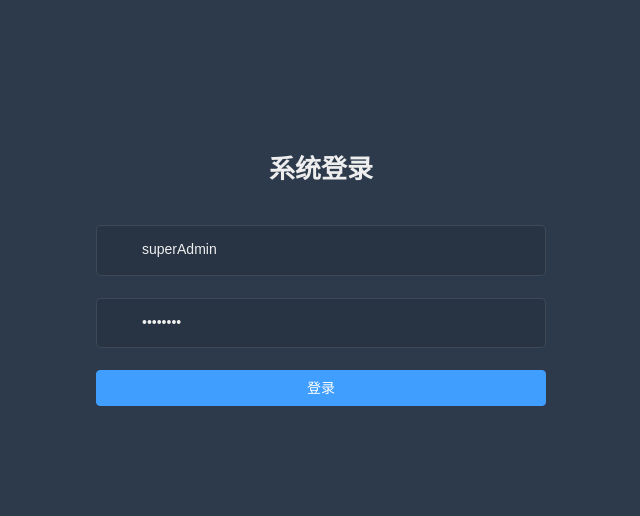
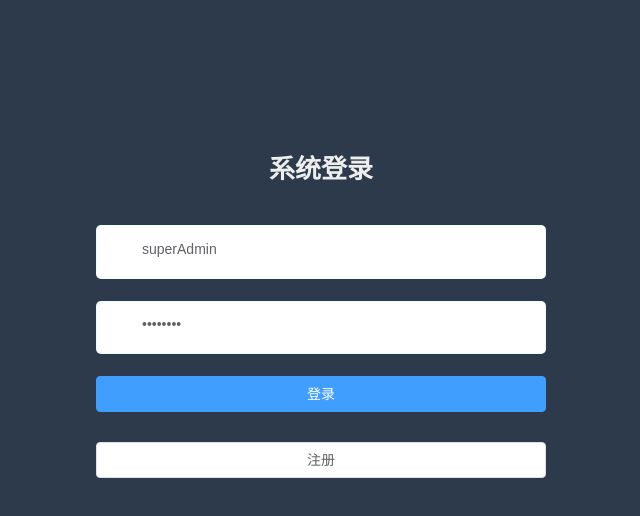
Before and after one commit to xinchanghao/Map-admin, a Vue app: page /#/login in a window 1280 px wide. Shown: the top 516 px of the page, without its empty margins (319-959 px from the left). Built offline with nearby package versions, Linux system fonts and the light colour scheme.

Commit message:
feat: add register view

```diff
--- a/src/views/admin/user/index.vue
+++ b/src/views/admin/user/index.vue
@@ -267,10 +267,7 @@ export default {
       },
       editForm: {
         username: '',
-        password: '',
-        statu: '',
-        deptName: '',
-        roleId: ''
+        password: ''
       },
       editFormRules: {
         username: [
--- a/src/views/login/index.vue
+++ b/src/views/login/index.vue
@@ -1,6 +1,13 @@
 <template>
   <div class="login-container">
-    <el-form class="login-form" autoComplete="on" :model="loginForm" :rules="loginRules" ref="loginForm" label-position="left">
+    <el-form
+      class="login-form"
+      autocomplete="on"
+      :model="loginForm"
+      :rules="loginRules"
+      ref="loginForm"
+      label-position="left"
+    >
       <div class="title-container">
         <h3 class="title">{{$t('login.title')}}</h3>
         <lang-select class="set-language"></lang-select>
@@ -9,28 +16,145 @@
         <span class="svg-container svg-container_login">
           <svg-icon icon-class="user" />
         </span>
-        <el-input name="username" type="text" v-model="loginForm.username" autoComplete="on" :placeholder="$t('login.username')" />
+        <el-input
+          name="username"
+          type="text"
+          v-model="loginForm.username"
+          autocomplete="on"
+          :placeholder="$t('login.username')"
+        />
       </el-form-item>
 
       <el-form-item prop="password">
         <span class="svg-container">
           <svg-icon icon-class="password" />
         </span>
-        <el-input name="password" :type="passwordType" @keyup.enter.native="handleLogin" v-model="loginForm.password" autoComplete="on" :placeholder="$t('login.password')" />
+        <el-input
+          name="password"
+          :type="passwordType"
+          @keyup.enter.native="handleLogin"
+          v-model="loginForm.password"
+          autocomplete="on"
+          :placeholder="$t('login.password')"
+        />
         <span class="show-pwd" @click="showPwd">
           <svg-icon icon-class="eye" />
         </span>
       </el-form-item>
 
-      <el-button type="primary" style="width:100%;margin-bottom:30px;" :loading="loading" @click.native.prevent="handleLogin">{{$t('login.logIn')}}</el-button>
+      <el-button
+        type="primary"
+        style="width:100%;margin-bottom:30px;"
+        :loading="loading"
+        @click.native.prevent="handleLogin"
+      >{{$t('login.logIn')}}</el-button>
 
+      <el-button
+        type="defaults"
+        style="width:100%;margin-bottom:30px;margin-left:0"
+        :loading="loading"
+        @click.native.prevent="handleAdd"
+      >{{$t('login.resIn')}}</el-button>
     </el-form>
+
+    <!-- // from dialog -->
+    <el-dialog title="用户注册" :visible.sync="dialogFormVisible" width="40%" class="register">
+      <el-form :model="editForm" :rules="editFormRules" ref="editForm" label-width="100px">
+        <el-form-item label="用户名" prop="username">
+          <el-input v-model="editForm.username" placeholder="请输用户名"></el-input>
+        </el-form-item>
+
+        <el-form-item v-if="dialogStatus == 'create'" label="密码" prop="password">
+          <el-input type="password" v-model="editForm.password" placeholder="请输入密码"></el-input>
+        </el-form-item>
+
+        <el-form-item label="单位名称" prop="company_name">
+          <el-input v-model="editForm.company_name" placeholder="请输单位名称"></el-input>
+        </el-form-item>
+
+        <el-form-item label="单位主管" prop="company_bu">
+          <el-input v-model="editForm.company_bu" placeholder="请输单位主管"></el-input>
+        </el-form-item>
+
+        <el-form-item label="单位地址" prop="company_addr">
+          <el-input v-model="editForm.company_addr" placeholder="请输单位地址"></el-input>
+        </el-form-item>
+
+        <el-form-item label="单位经纬度" prop="company_position">
+          <el-input v-model="editForm.company_position" placeholder="请输单位经纬度"></el-input>
+        </el-form-item>
+
+        <el-form-item label="角色" prop="roleId">
+          <el-select
+            class="filter-item"
+            style="width: 250px"
+            v-model="editForm.roleId"
+            placeholder="请选择角色"
+          >
+            <el-option
+              v-for="item in editRolesOptions"
+              :key="item.roleId"
+              :label="item.roleDesc"
+              :value="item.roleId"
+              :disabled="false"
+            >
+              <span style="float: left">{{ item.roleDesc }}</span>
+              <span style="float: right; color: #8492a6; font-size: 13px">
+                {{
+                item.roleCode
+                }}
+              </span>
+            </el-option>
+          </el-select>
+        </el-form-item>
+
+        <el-form-item label="单位状态" prop="company_status">
+          <el-select
+            class="filter-item"
+            v-model="editForm.company_status"
+            placeholder="请选择单位状态"
+            style="width: 250px"
+            clearable
+            filterable
+          >
+            <el-option
+              v-for="(item, index) in statusOptions"
+              :key="index"
+              :label="item | statusFilter"
+              :value="item"
+            ></el-option>
+          </el-select>
+        </el-form-item>
+
+        <el-form-item label="附件上传" prop="file">
+          <el-upload
+            class="upload-demo"
+            action="https://jsonplaceholder.typicode.com/posts/"
+            :on-preview="handlePreview"
+            :on-remove="handleRemove"
+            :before-remove="beforeRemove"
+            multiple
+            :limit="3"
+            :on-exceed="handleExceed"
+            :file-list="fileList"
+          >
+            <el-button size="small" type="primary">点击上传</el-button>
+            <div slot="tip" class="el-upload__tip">只能上传jpg/png文件，且不超过500kb</div>
+          </el-upload>
+        </el-form-item>
+      </el-form>
+      <div slot="footer" class="dialog-footer">
+        <el-button @click="formCancel('editForm')">取 消</el-button>
+        <el-button v-if="dialogStatus == 'create'" type="primary" @click="handleLogin()">确 定</el-button>
+      </div>
+    </el-dialog>
   </div>
 </template>
 
 <script>
-import { isvalidUsername } from '@/utils/validate'
-import LangSelect from '@/components/LangSelect'
+import { isvalidUsername } from '@/utils/validate';
+import LangSelect from '@/components/LangSelect';
+import { fetchRoleList } from '@/api/role';
 
 export default {
   components: { LangSelect },
@@ -38,66 +162,188 @@ export default {
   data() {
     const validateUsername = (rule, value, callback) => {
       if (!isvalidUsername(value)) {
-        callback(new Error(this.$t('tips.error_login_username')))
+        callback(new Error(this.$t('tips.error_login_username')));
       } else {
-        callback()
+        callback();
       }
-    }
+    };
     const validatePassword = (rule, value, callback) => {
       if (value.length < 6) {
-        callback(new Error(this.$t('tips.error_login_password')))
+        callback(new Error(this.$t('tips.error_login_password')));
       } else {
-        callback()
+        callback();
       }
-    }
+    };
     return {
       loginForm: {
         username: 'superAdmin',
         password: 'test1234'
       },
       loginRules: {
-        username: [{ required: true, trigger: 'blur', validator: validateUsername }],
-        password: [{ required: true, trigger: 'blur', validator: validatePassword }]
+        username: [
+          { required: true, trigger: 'blur', validator: validateUsername }
+        ],
+        password: [
+          { required: true, trigger: 'blur', validator: validatePassword }
+        ]
       },
       passwordType: 'password',
       loading: false,
-      showDialog: false
-    }
+      showDialog: false,
+      dialogFormVisible: false, // 表单是否显示
+      dialogStatus: '',
+      editForm: {
+        username: '',
+        password: ''
+      },
+      editFormRules: {
+        username: [
+          { required: true, message: '请输入用户名', trigger: 'blur' },
+          { min: 3, max: 20, message: '长度在 3 到 20 个字符', trigger: 'blur' }
+        ],
+        company_bu: [
+          { required: true, message: '请输入单位主管', trigger: 'blur' },
+          { min: 3, max: 20, message: '长度在 3 到 20 个字符', trigger: 'blur' }
+        ],
+        company_name: [
+          { required: true, message: '请输入单位名称', trigger: 'blur' },
+          { min: 3, max: 20, message: '长度在 3 到 20 个字符', trigger: 'blur' }
+        ],
+        company_position: [
+          { required: true, message: '请输入单位经纬度', trigger: 'blur' },
+          { min: 3, max: 20, message: '长度在 3 到 20 个字符', trigger: 'blur' }
+        ],
+        company_addr: [
+          { required: true, message: '请输入地址', trigger: 'blur' },
+          { min: 3, max: 20, message: '长度在 3 到 20 个字符', trigger: 'blur' }
+        ],
+        password: [
+          { required: true, message: '请输入密码', trigger: 'blur' },
+          { min: 5, max: 10, message: '长度在 5 到 10 个字符', trigger: 'blur' }
+        ],
+        roleId: [{ required: true, message: '请选择角色', trigger: 'blur' }],
+        company_status: [
+          { required: true, message: '请选择单位状态', trigger: 'blur' }
+        ]
+      },
+      editRolesOptions: [],
+      statusOptions: [0, 1, 2],
+      fileList: []
+    };
+  },
+  created() {
+    this.getRoleList();
   },
   methods: {
     showPwd() {
       if (this.passwordType === 'password') {
-        this.passwordType = ''
+        this.passwordType = '';
       } else {
-        this.passwordType = 'password'
+        this.passwordType = 'password';
       }
+    },
+    getRoleList() {
+      fetchRoleList().then(res => {
+        this.editRolesOptions = res.data;
+      });
+    },
+    formCancel(_from) {
+      this.dialogFormVisible = false;
+    },
+    formCreate() {
+      this.$router.push({ path: '/user' });
     },
     handleLogin() {
       this.$refs.loginForm.validate(valid => {
         if (valid) {
-          this.loading = true
-          this.$store.dispatch('LoginByUsername', this.loginForm).then(() => {
-            this.loading = false
-            this.$router.push({ path: '/' })
-          }).catch(() => {
-            this.loading = false
+          this.loading = true;
+          this.$store
+            .dispatch('LoginByUsername', this.loginForm)
+            .then(() => {
+              this.loading = false;
+              this.$router.push({ path: '/' });
             })
+            .catch(() => {
+              this.loading = false;
+            });
         } else {
-          console.log('error submit!!')
-          return false
+          console.log('error submit!!');
+          return false;
         }
-      })
+      });
+    },
+    formReset() {
+      this.editForm = {
+        username: '',
+        password: '',
+        statu: '',
+        roleId: ''
+      };
+    },
+    handleAdd() {
+      this.formReset();
+      this.dialogStatus = 'create';
+      this.dialogFormVisible = true;
+    },
+    handleRemove(file, fileList) {
+      console.log(file, fileList);
+    },
+    handlePreview(file) {
+      console.log(file);
+    },
+    handleExceed(files, fileList) {
+      this.$message.warning(
+        `当前限制选择 3 个文件，本次选择了 ${
+          files.length
+        } 个文件，共选择了 ${files.length + fileList.length} 个文件`
+      );
+    },
+    beforeRemove(file, fileList) {
+      return this.$confirm(`确定移除 ${file.name}？`);
+    }
+  },
+  filters: {
+    statusFilter(status) {
+      const statusMap = {
+        0: '筹备',
+        1: '在建',
+        2: '停止'
+      };
+      return statusMap[status];
     }
   }
-}
+};
 </script>
 
 <style rel="stylesheet/scss" lang="scss">
-$bg:#2d3a4b;
-$light_gray:#eee;
+$bg: #2d3a4b;
+$light_gray: #eee;
 
 /* reset element-ui css */
+.login-form .el-input__inner {
+  border: none !important;
+}
+</style>
+
+<style rel="stylesheet/scss" lang="scss" scoped>
+$bg: #2d3a4b;
+$dark_gray: #889aa4;
+$light_gray: #eee;
+
 .login-container {
+  position: fixed;
+  height: 100%;
+  width: 100%;
+  background-color: $bg;
+
+  .login-form {
+    position: absolute;
+    left: 0;
+    right: 0;
+    width: 520px;
+    padding: 35px 35px 15px 35px;
+    margin: 120px auto;
+
     .el-input {
       display: inline-block;
       height: 47px;
@@ -117,31 +363,11 @@ $light_gray:#eee;
       }
     }
     .el-form-item {
-    border: 1px solid rgba(255, 255, 255, 0.1);
-    background: rgba(0, 0, 0, 0.1);
+      border: 1px solid rgba(25, 255, 255, 0.1);
+      background: #fff;
       border-radius: 5px;
       color: #454545;
     }
-}
-</style>
-
-<style rel="stylesheet/scss" lang="scss" scoped>
-$bg:#2d3a4b;
-$dark_gray:#889aa4;
-$light_gray:#eee;
-
-.login-container {
-  position: fixed;
-  height: 100%;
-  width: 100%;
-  background-color: $bg;
-  .login-form {
-    position: absolute;
-    left: 0;
-    right: 0;
-    width: 520px;
-    padding: 35px 35px 15px 35px;
-    margin: 120px auto;
   }
   .tips {
     font-size: 14px;
```
Also changed, not shown: src/lang/zh.js (+27 -26 lines). Lines whose indentation alone changed are shown as unchanged.
